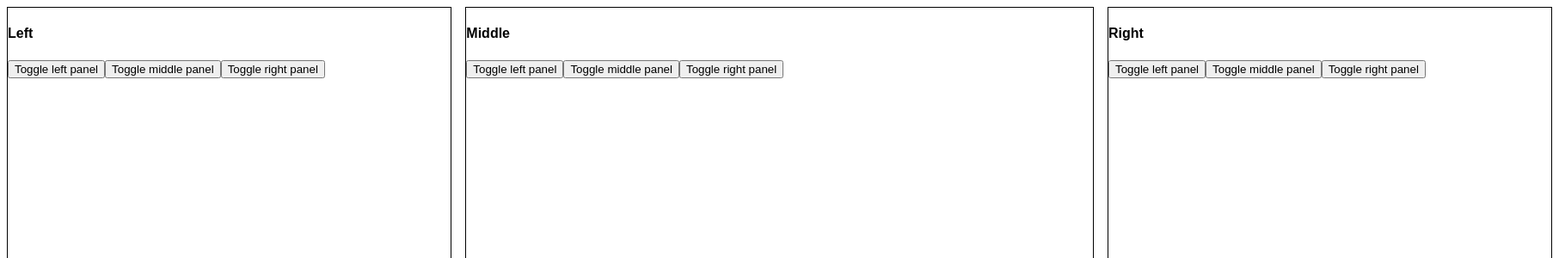
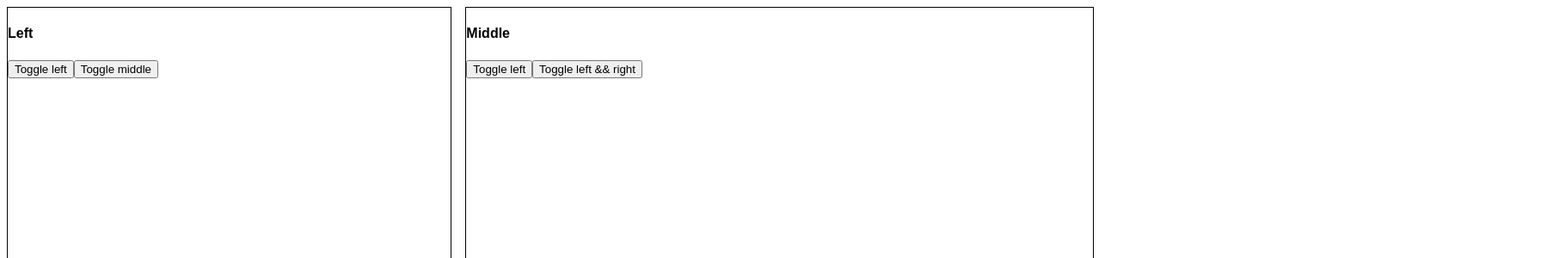
Before and after one commit to iryan2/react-panel-transition, a React app: page / in a window 1280 px wide. Shown: the top 300 px of the page at 86% size, 1813 px wide, since content can reach past the window. Built offline with nearby package versions, Linux system fonts and the light colour scheme.

Commit message:
Modify click handler to take array of keys to toggle

```diff
--- a/src/App.js
+++ b/src/App.js
@@ -3,35 +3,26 @@ import { TransitionMotion, spring } from 'react-motion';
 import _ from 'lodash';
 import './App.css';
 
-const LeftPanel = props => {
-  console.log('props.style', props.style);
-  return (
+const LeftPanel = props => (
   <div className="panel left" style={props.style}>
     <h4>Left</h4>
-    <button onClick={() => props.onClick('left')}>
-      Toggle left panel
+    <button onClick={() => props.onClick(['left'])}>
+      Toggle left
     </button>
-    <button onClick={() => props.onClick('middle')}>
-      Toggle middle panel
-    </button>
-    <button onClick={() => props.onClick('right')}>
-      Toggle right panel
+    <button onClick={() => props.onClick(['middle'])}>
+      Toggle middle
     </button>
   </div>
 );
-}
 
 const MiddlePanel = props => (
   <div className="panel middle" style={props.style}>
     <h4>Middle</h4>
-    <button onClick={() => props.onClick('left')}>
-      Toggle left panel
+    <button onClick={() => props.onClick(['left'])}>
+      Toggle left
     </button>
-    <button onClick={() => props.onClick('middle')}>
-      Toggle middle panel
-    </button>
-    <button onClick={() => props.onClick('right')}>
-      Toggle right panel
+    <button onClick={() => props.onClick(['left', 'right'])}>
+      Toggle left && right
     </button>
   </div>
 );
@@ -39,14 +30,8 @@ const MiddlePanel = props => (
 const RightPanel = props => (
   <div className="panel right" style={props.style}>
     <h4>Right</h4>
-    <button onClick={() => props.onClick('left')}>
-      Toggle left panel
-    </button>
-    <button onClick={() => props.onClick('middle')}>
-      Toggle middle panel
-    </button>
-    <button onClick={() => props.onClick('right')}>
-      Toggle right panel
+    <button onClick={() => props.onClick(['right'])}>
+      Close right panel
     </button>
   </div>
 );
@@ -74,48 +59,41 @@ class App extends Component {
 
     // set the initial state
     this.state = {
-      panels: panelConfig,
+      panels: [panelConfig[0], panelConfig[1]],
       offset: 0,
-      left: true,
-      middle: true,
-      right: true,
     };
 
     this.handleClick = this.handleClick.bind(this);
   }
 
-  handleClick(key) {
-    const { panels: activePanels } = this.state;
-    // If choice is not active, add it
-    const panelIsActive = _.findIndex(activePanels, { key }) !== -1;
+  handleClick(keys) {
+    let newPanels = _.clone(this.state.panels);
 
-    if (panelIsActive) {
-      // Remove selected panel
-      const otherPanels = _.filter(activePanels, item => item.key !== key);
-      this.setState({
-        [key]: !this.state[key],
-        panels: otherPanels,
-      });
-    } else {
-      // Add selected panel
-      const selectedPanel = _.find(panelConfig, { key });
-      const currentPanels = _.clone(this.state.panels);
-      const originalIndex = _.findIndex(panelConfig, { key });
+    // Toggle each panel
+    keys.forEach(key => {
+      const panelIsActive = _.findIndex(newPanels, { key }) !== -1;
 
-      currentPanels.splice(originalIndex, 0, selectedPanel);
+      if (panelIsActive) { // Remove selected panel
+        newPanels = _.filter(newPanels, item => item.key !== key);
+      } else { // Add selected panel
+        const selectedPanel = _.find(panelConfig, { key });
+        const originalIndex = _.findIndex(panelConfig, { key });
+        newPanels.splice(originalIndex, 0, selectedPanel);
+      }
+    });
 
-      this.setState({
-        [key]: !this.state[key],
-        panels: currentPanels,
-      });
-    }
+    this.setState({
+      panels: newPanels,
+    });
   }
 
-  willLeave() {
+  willLeave(styleThatLeft) {
+    // console.log('styleThatLeft', styleThatLeft);
     return { left: spring(-41.667) };
   }
 
   willEnter(styleThatEntered) {
+    // console.log('styleThatEntered', styleThatEntered);
     return { left: -41.667 };
   }
 
```
